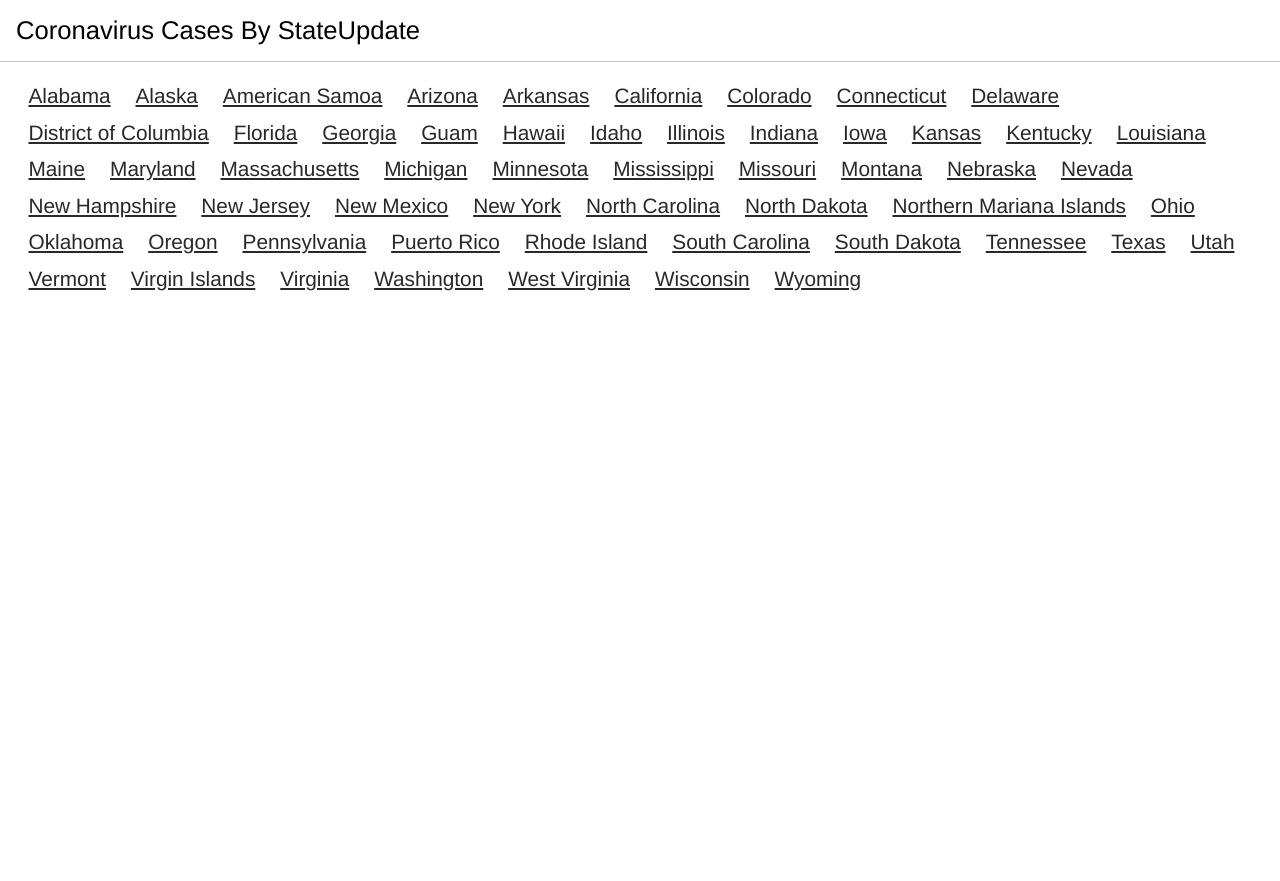
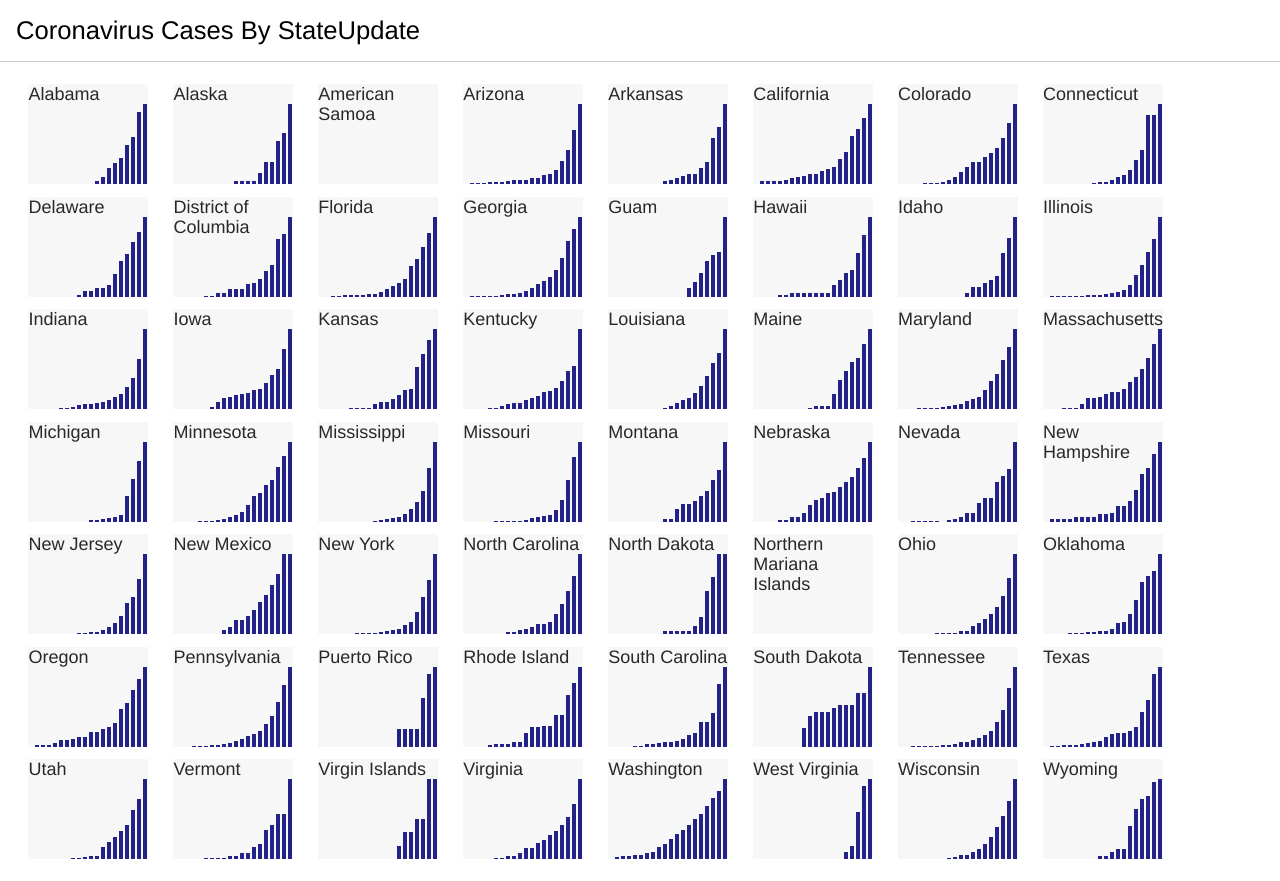
Before and after one commit to philrmass/corona-graphs, a React app: page / in a window 1280 px wide. Before the commit the page ends 800 px from the top, so only its background shows below. Built offline with nearby package versions, Linux system fonts and the light colour scheme; the HTML template or start-up script is replaced by a standard one.

Commit message:
add mini graphs

```diff
--- a/src/components/App.js
+++ b/src/components/App.js
@@ -1,6 +1,7 @@
 import React, { useState } from 'react';
 import Header from './Header';
 import Graph from './Graph';
+import MiniGraph from './MiniGraph';
 import { getSortedStates, getLastChecked } from '../utilities/data';
 import countsData from '../data/counts.json';
 import styles from '../styles/App.module.css';
@@ -17,7 +18,7 @@ function App() {
         className={styles.stateLink}
         onClick={() => setGraphState(state)}
       >
-        {state.stateName}
+        <MiniGraph state={state} />
       </li>
     );
   }
--- /dev/null
+++ b/src/components/MiniGraph.js
@@ -0,0 +1,54 @@
+import React from 'react';
+import PropTypes from 'prop-types';
+import styles from '../styles/MiniGraph.module.css';
+
+function MiniGraph({ state }) {
+  if (!state) {
+    return null;
+  }
+
+  function getMax(days, key) {
+    return days.reduce((max, day) => {
+      const value = parseInt(day[key]);
+      return value > max ? value : max;
+    }, 1);
+  }
+
+  function buildMiniGraph(days) {
+    console.log('DAYS', days);
+    const key = 'positive';
+    const max = getMax(days, key);
+    return (
+      <ul className={styles.graph}>
+        {days.map((day) => buildBar(day, key, max))}
+      </ul>
+    );
+  }
+
+  function buildBar(day, key, max) {
+    const value = parseInt(day[key]);
+    const percent = (100 * value / max).toFixed(2);
+    const barStyle = { height: `${percent}%` };
+    return (
+      <li
+        key={day.date}
+        className={styles.caseBar}
+        style={barStyle}
+      >
+      </li>
+    );
+  }
+
+  return (
+    <div className={styles.main}>
+      <div className={styles.title}>{state.stateName}</div>
+      {buildMiniGraph(state.days)}
+    </div>
+  );
+}
+
+MiniGraph.propTypes = {
+  state: PropTypes.object,
+};
+
+export default MiniGraph;
--- /dev/null
+++ b/src/styles/MiniGraph.module.css
@@ -0,0 +1,31 @@
+.main {
+  position: relative;
+  background: #f7f7f7;
+  width: 120px;
+  height: 100px;
+  display: flex;
+  align-items: flex-end;
+  justify-content: flex-end;
+  overflow: hidden;
+}
+
+.title {
+  position: absolute;
+  top: 0;
+  left: 0;
+  font-size: 18px;
+  line-height: 20px;
+  margin-bottom: 16px;
+}
+
+.graph {
+  height: 80px;
+  display: flex;
+  align-items: flex-end;
+}
+
+.caseBar {
+  width: 4px;
+  margin: 0 1px;
+  background: #228;
+}
```
Also changed, not shown: 1 other file (tests, documents, lock files or other folders).
